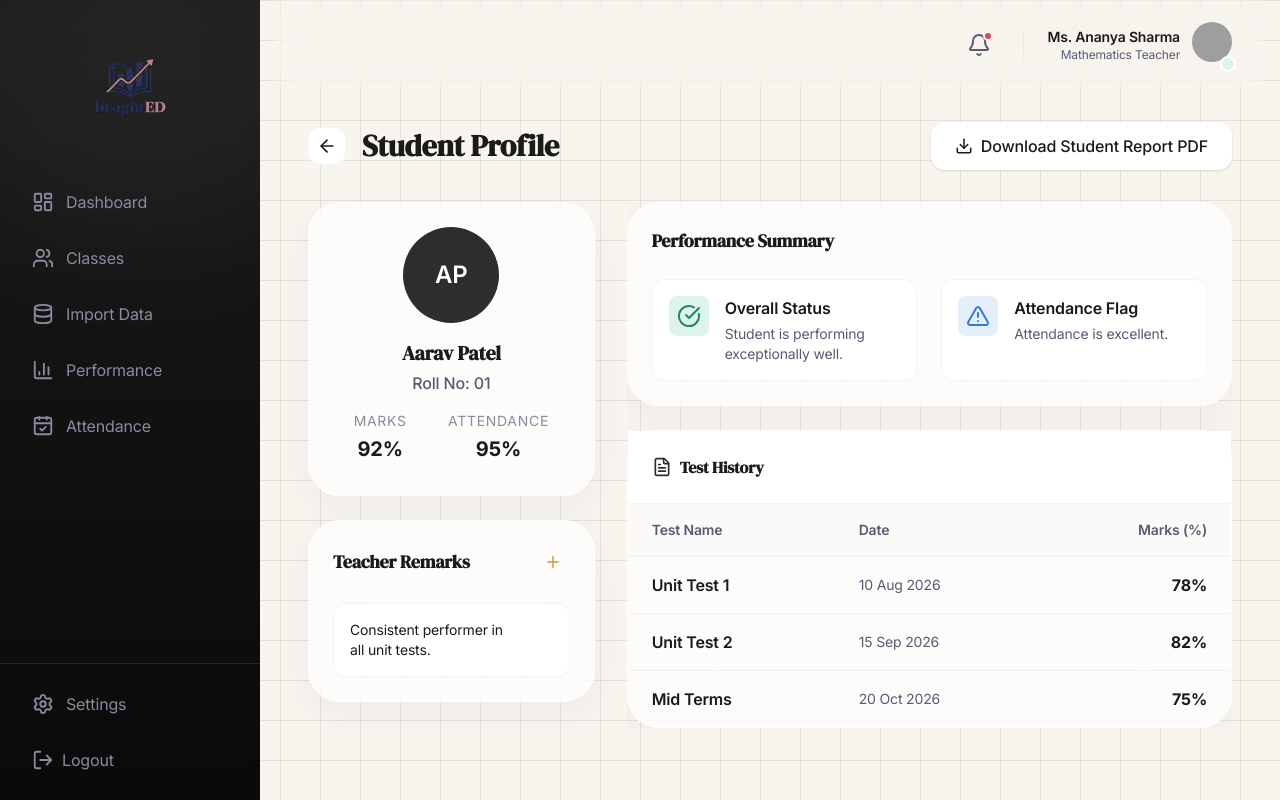
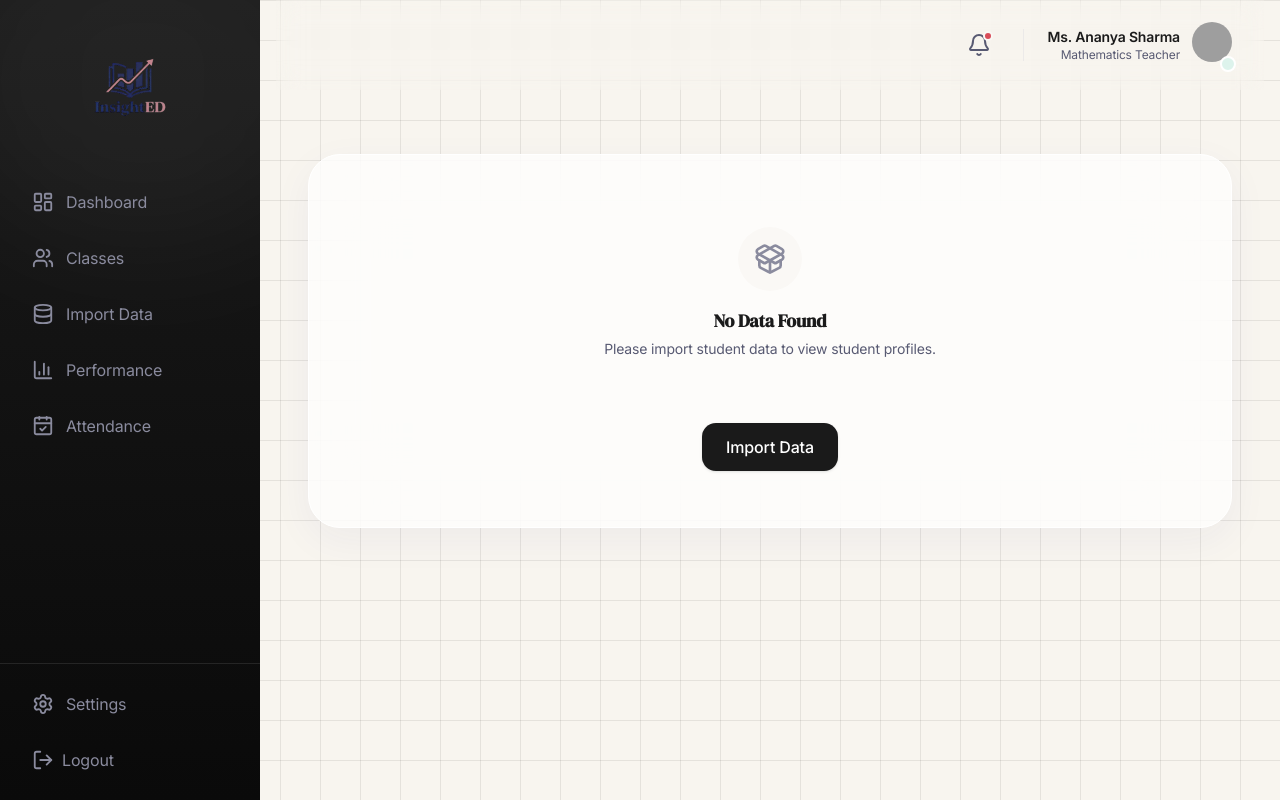
Before and after one commit to aragupta1225/InsightED, a React (Vite) app: page /student/1 in a window 1280 px wide. Built offline with nearby package versions, Linux system fonts and the light colour scheme; sample sign-in values are in the browser's storage; grey boxes are pictures that could not be loaded.

Commit message:
Connect Student Profile to Zustand store

```diff
--- a/src/pages/Students/StudentProfile.jsx
+++ b/src/pages/Students/StudentProfile.jsx
@@ -5,21 +5,54 @@ import Card from '../../components/common/Card';
 import Button from '../../components/common/Button';
 import Avatar from '../../components/common/Avatar';
 import Badge from '../../components/common/Badge';
+import EmptyState from '../../components/common/EmptyState';
 import ReportModal from '../../components/common/ReportModal';
-import { mockStudents, mockTestHistory } from '../../data/mockData';
+import useStudentStore from '../../store/studentStore';
 
 const StudentProfile = () => {
   const { id } = useParams();
   const navigate = useNavigate();
+  const students = useStudentStore(state => state.students);
+  const student = students.find(s => String(s.studentId) === String(id));
 
-  const student = mockStudents.find(s => s.id === id) || mockStudents[0];
-
-  const [remarks, setRemarks] = useState(student.remarks || []);
+  const [remarks, setRemarks] = useState(student ? student.remarks || [] : []);
   const [isAddingRemark, setIsAddingRemark] = useState(false);
   const [newRemarkText, setNewRemarkText] = useState('');
   const [isSavingRemark, setIsSavingRemark] = useState(false);
   const [isReportOpen, setIsReportOpen] = useState(false);
   const [isGeneratingReport, setIsGeneratingReport] = useState(false);
+
+  if (students.length === 0) {
+    return (
+      <div className="flex flex-col gap-8">
+        <Card className="mt-8 flex flex-col items-center">
+          <EmptyState
+            title="No Data Found"
+            description="Please import student data to view student profiles."
+          />
+          <Button variant="primary" onClick={() => navigate('/import-data')} className="mt-4 mb-8">
+            Import Data
+          </Button>
+        </Card>
+      </div>
+    );
+  }
+
+  if (!student) {
+    return (
+      <div className="flex flex-col gap-8">
+        <Card className="mt-8 flex flex-col items-center">
+          <EmptyState
+            title="Student Not Found"
+            description="The requested student profile does not exist."
+          />
+          <Button variant="outline" onClick={() => navigate('/classes')} className="mt-4 mb-8">
+            Back to Classes
+          </Button>
+        </Card>
+      </div>
+    );
+  }
 
   const addRemark = (e) => {
     e.preventDefault();
@@ -54,7 +87,7 @@ const StudentProfile = () => {
       <div className="flex flex-col md:flex-row justify-between items-start md:items-center gap-4">
         <div className="flex items-center gap-4">
           <button
-            onClick={() => navigate(`/classes/${student.classId}?tab=students`)}
+            onClick={() => navigate(`/classes/${student.class}-${student.section}?tab=students`)}
             className="p-2 bg-paper-light border border-border-subtle rounded-xl hover:bg-white hover:border-gold transition-all"
           >
             <ArrowLeft size={20} className="text-navy" />
@@ -74,14 +107,22 @@ const StudentProfile = () => {
             <h2 className="text-xl font-bold text-navy mb-1">{student.name}</h2>
             <p className="text-text-secondary font-medium mb-4">Roll No: {student.rollNo}</p>
 
-            <div className="w-full flex justify-around mb-2">
-              <div className="text-center">
-                <p className="text-sm text-text-muted uppercase tracking-wider mb-1">Marks</p>
-                <p className="text-xl font-bold text-navy">{student.marks}%</p>
+            <div className="w-full flex flex-col gap-3 text-left bg-paper-light p-4 rounded-xl border border-border-subtle mt-2">
+              <div className="flex justify-between">
+                <span className="text-text-secondary text-sm">Student ID</span>
+                <span className="font-semibold text-navy text-sm">{student.studentId || 'Not Available'}</span>
               </div>
-              <div className="text-center">
-                <p className="text-sm text-text-muted uppercase tracking-wider mb-1">Attendance</p>
-                <p className="text-xl font-bold text-navy">{student.attendance}%</p>
+              <div className="flex justify-between">
+                <span className="text-text-secondary text-sm">Class</span>
+                <span className="font-semibold text-navy text-sm">{student.class ? `${student.class}-${student.section}` : 'Not Available'}</span>
+              </div>
+              <div className="flex justify-between">
+                <span className="text-text-secondary text-sm">Gender</span>
+                <span className="font-semibold text-navy text-sm">{student.gender || 'Not Available'}</span>
+              </div>
+              <div className="flex justify-between">
+                <span className="text-text-secondary text-sm">Parent Contact</span>
+                <span className="font-semibold text-navy text-sm">{student.parentContact || 'Not Available'}</span>
               </div>
             </div>
           </Card>
@@ -146,23 +187,19 @@ const StudentProfile = () => {
                 <div>
                   <h4 className="font-semibold text-navy mb-1">Overall Status</h4>
                   <p className="text-sm text-text-secondary">
-                    {student.status === 'Excellent' ? 'Student is performing exceptionally well.' :
-                     student.status === 'Good' ? 'Student is making steady progress.' :
-                     'Student requires additional support and attention.'}
+                    Data not available. Performance tracking is not enabled yet.
                   </p>
                 </div>
               </div>
 
               <div className="flex items-start gap-4 p-4 rounded-xl border border-border-subtle bg-paper-light">
-                <div className={`p-2 rounded-lg shrink-0 ${student.attendance >= 75 ? 'bg-info-light text-info' : 'bg-danger-light text-danger'}`}>
+                <div className="p-2 bg-paper rounded-lg shrink-0 text-text-muted">
                   <AlertTriangle size={24} />
                 </div>
                 <div>
                   <h4 className="font-semibold text-navy mb-1">Attendance Flag</h4>
                   <p className="text-sm text-text-secondary">
-                    {student.attendance >= 90 ? 'Attendance is excellent.' :
-                     student.attendance >= 75 ? 'Attendance is acceptable.' :
-                     'Critical! Attendance is below 75%.'}
+                    Data not available. Attendance tracking is not enabled yet.
                   </p>
                 </div>
               </div>
@@ -186,13 +223,11 @@ const StudentProfile = () => {
                   </tr>
                 </thead>
                 <tbody>
-                  {mockTestHistory.map((test, idx) => (
-                    <tr key={idx} className="border-b border-border-subtle last:border-none hover:bg-paper-light transition-colors">
-                      <td className="px-6 py-4 font-semibold text-navy whitespace-nowrap">{test.testName}</td>
-                      <td className="px-6 py-4 text-sm text-text-secondary whitespace-nowrap">{test.date}</td>
-                      <td className="px-6 py-4 font-bold text-navy text-right whitespace-nowrap">{test.marks}%</td>
-                    </tr>
-                  ))}
+                  <tr>
+                    <td colSpan="3" className="px-6 py-12 text-center text-text-secondary">
+                      No test history available.
+                    </td>
+                  </tr>
                 </tbody>
               </table>
             </div>
@@ -222,13 +257,14 @@ const StudentProfile = () => {
               <h3 className="font-bold text-lg mb-4 border-b border-border-subtle pb-2">Student Information</h3>
               <p><strong>Name:</strong> {student.name}</p>
               <p className="mt-2"><strong>Roll No:</strong> {student.rollNo}</p>
-              <p className="mt-2"><strong>Class:</strong> {student.classId}</p>
+              <p className="mt-2"><strong>Class:</strong> {student.class ? `${student.class}-${student.section}` : 'N/A'}</p>
+              <p className="mt-2"><strong>Student ID:</strong> {student.studentId || 'N/A'}</p>
             </div>
             <div className="bg-paper-light p-6 rounded-xl border border-border-subtle">
               <h3 className="font-bold text-lg mb-4 border-b border-border-subtle pb-2">Performance Summary</h3>
-              <p><strong>Overall Average:</strong> {student.marks}%</p>
-              <p className="mt-2"><strong>Attendance:</strong> {student.attendance}%</p>
-              <p className="mt-2"><strong>Status:</strong> {student.status}</p>
+              <p><strong>Overall Average:</strong> N/A</p>
+              <p className="mt-2"><strong>Attendance:</strong> N/A</p>
+              <p className="mt-2"><strong>Status:</strong> Active</p>
             </div>
           </div>
 
@@ -243,13 +279,9 @@ const StudentProfile = () => {
                 </tr>
               </thead>
               <tbody>
-                {mockTestHistory.map((test, idx) => (
-                  <tr key={idx} className="border-b border-border-subtle">
-                    <td className="p-3">{test.testName}</td>
-                    <td className="p-3">{test.date}</td>
-                    <td className="p-3 text-right">{test.marks}%</td>
-                  </tr>
-                ))}
+                <tr>
+                  <td colSpan="3" className="p-6 text-center text-text-secondary">No test history available.</td>
+                </tr>
               </tbody>
             </table>
           </div>
```
